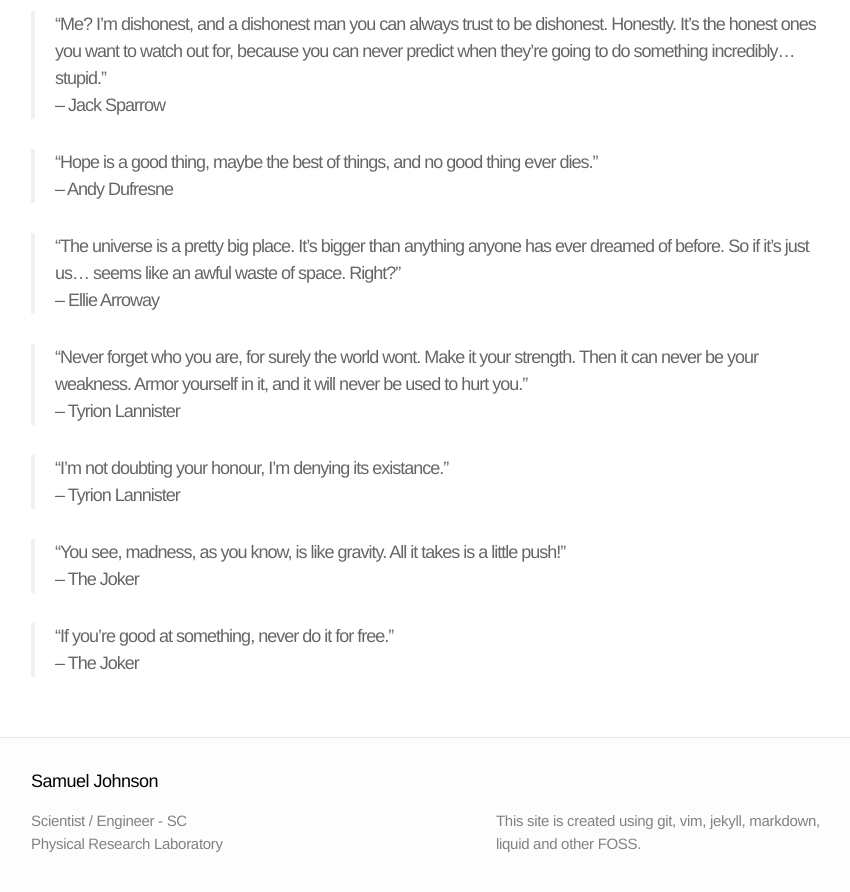
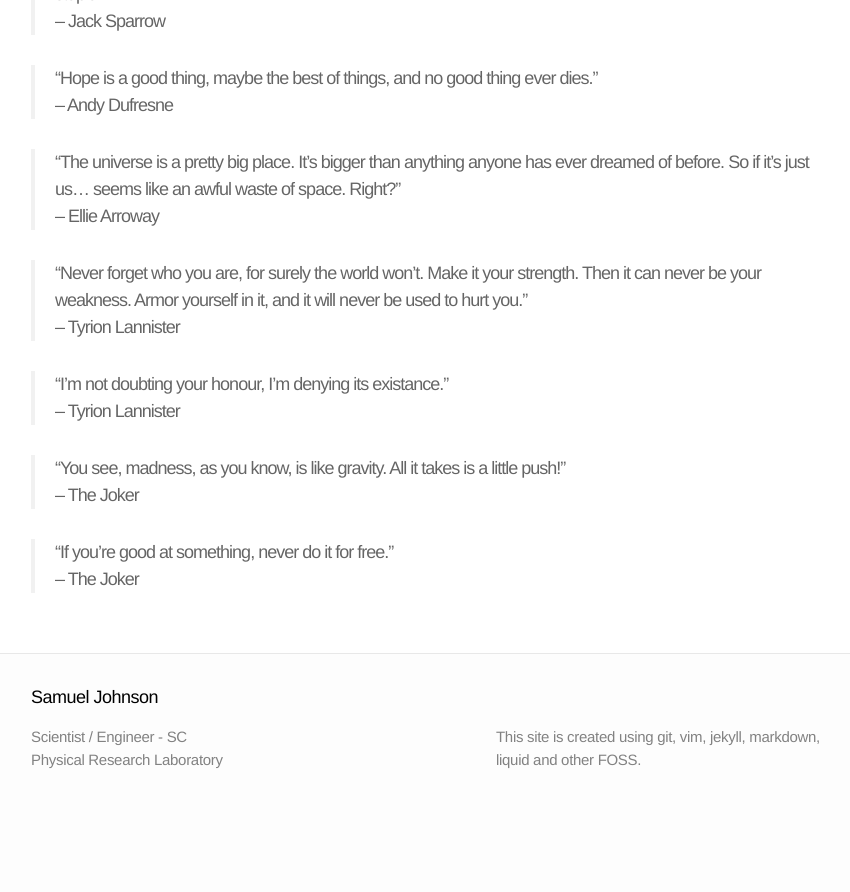
Before and after one commit to samueljohnson/samueljohnson.github.io.archive, a Jekyll site: the page built from quotes/index.markdown, in a window 1280 px wide and 900 px high, scrolled down 3789 px. Shown: the top 892 px of the window, without its empty margins (209-1059 px from the left). Built offline with Jekyll 4.4.1, drawn with Linux system fonts in a browser that asks for light colours; after the commit the page ends 4605 px from its top, so only the background shows below that; some of the changed text lies outside the part shown.

Commit message:
Minor change in quotes page

```diff
--- a/quotes/index.markdown
+++ b/quotes/index.markdown
@@ -62,7 +59,7 @@
 > "The man who says it can not be done should not interrupt the man doing it"
 <br>-- Chinese Proverb
 
-> "Never argue with an idiot, onlookers wont be able to tell the difference."
+> "Never argue with an idiot, onlookers won't be able to tell the difference."
 <br>-- Mark Twain
 
 > "Every man is guilty of all the good he did not do."
@@ -131,7 +128,7 @@
 > "The universe is a pretty big place. It's bigger than anything anyone has ever dreamed of before. So if it's just us... seems like an awful waste of space. Right?"
 <br>-- Ellie Arroway
 
-> "Never forget who you are, for surely the world wont. Make it your strength. Then it can never be your weakness. Armor yourself in it, and it will never be used to hurt you."
+> "Never forget who you are, for surely the world won't. Make it your strength. Then it can never be your weakness. Armor yourself in it, and it will never be used to hurt you."
 <br>-- Tyrion Lannister
 
 > "I'm not doubting your honour, I'm denying its existance."
```
Also changed, not shown: other parts of quotes/index.markdown (+0 -3 lines).
